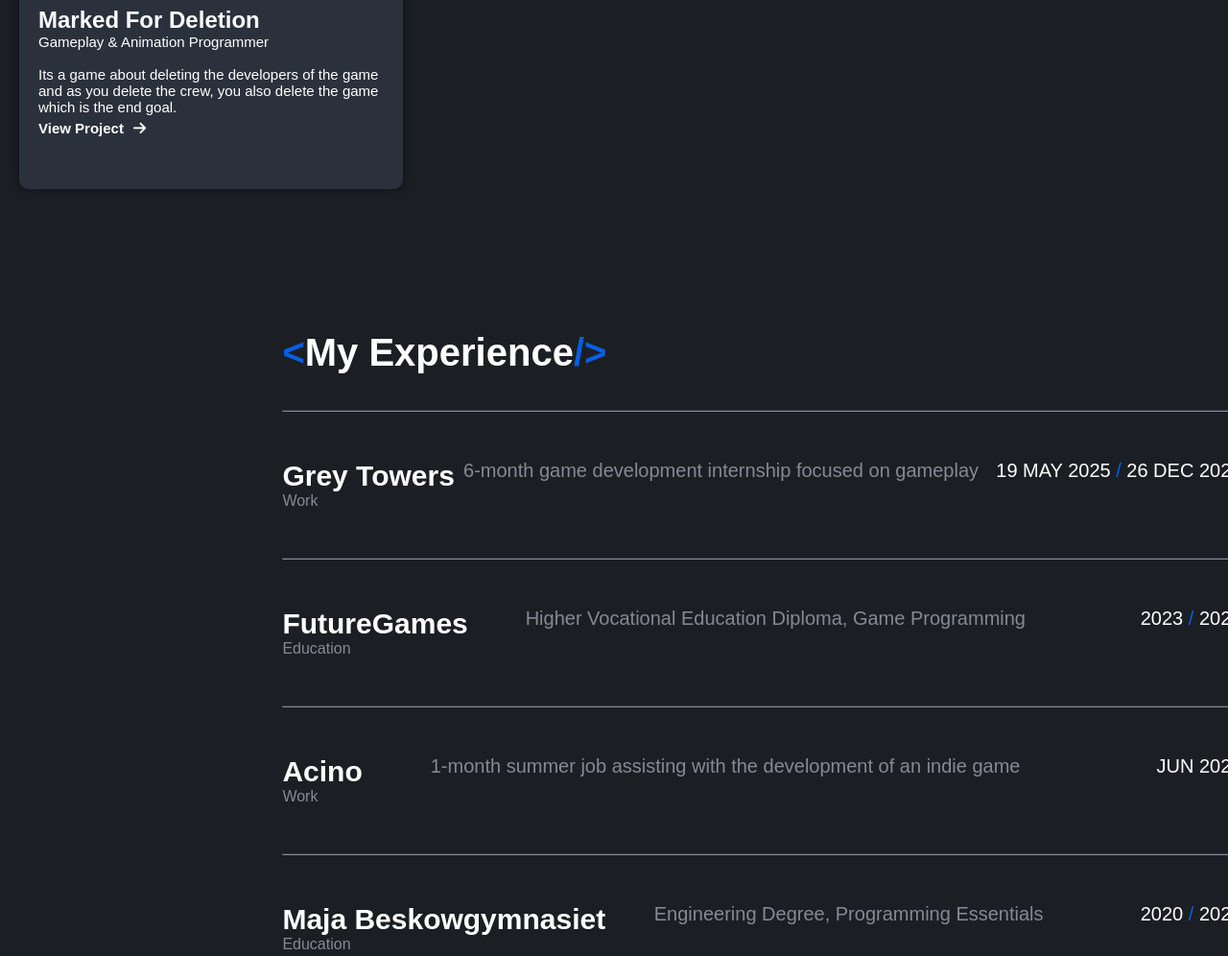
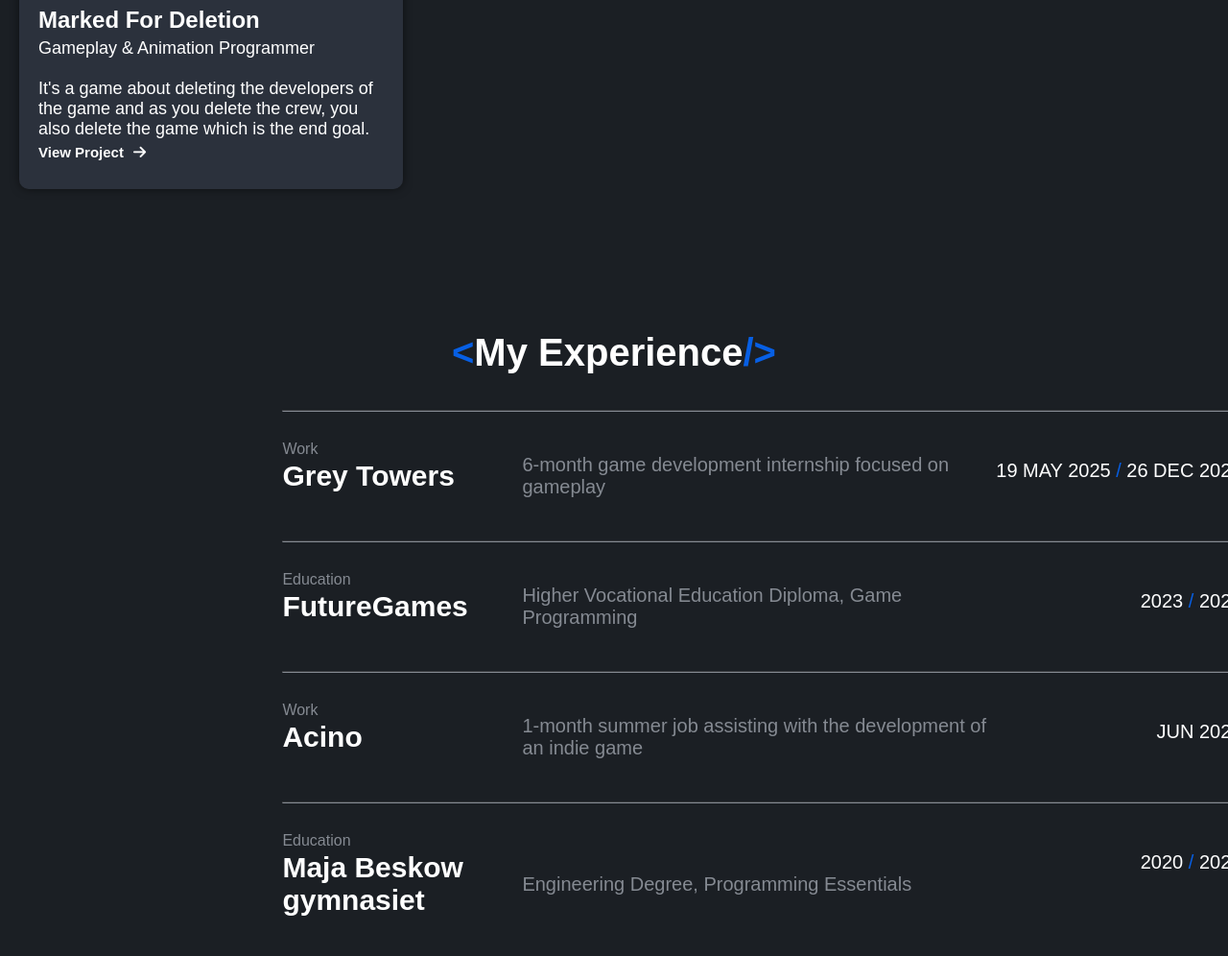
Before and after one commit to DismissedGv/DismissedGv.github.io, a plain HTML site: page index.html in a window 1280 px wide. Shown: the part 1603-2599 px from the top of the page at 96% size. Drawn offline with Linux system fonts and the light colour scheme.

Commit message:
fixed a few things

```diff
--- a/Style.css
+++ b/Style.css
@@ -134,13 +134,17 @@ nav a.active{
     height: 100%;
 
     cursor: pointer;
-    transition: transform 0.3s ease;
     box-shadow: 0 0 10px rgba(0, 0, 0, 0.5);
     border-radius: 10px;
+    transition: transform 1s ease;
 }
 .work:hover{
     --Games-color: var(--blue-color);
     transform: scale(1.05);
+}
+.work:active {
+    transition: transform 0.1s ease;
+    transform: scale(0.95);
 }
 .work video{
     width: var(--project-video-width);
@@ -186,18 +190,18 @@ nav a.active{
 }
 .text-box h2 i{
     padding-left: 10px;
-    transition: transform 0.5s ease;
+    transition: transform 1s ease;
 }
 .work:hover .text-box h2 i {
   transform: translateX(10px);
 }
 .text-box p{
-    font-size: 15px;
-    font-weight: 100;
+    font-size: 18px;
 
     display: flex;
     flex-wrap: wrap;
     align-items: center;
+    margin-top: 5px;
 }
 
 /* ============================================================ Experience ============================================================== */
@@ -206,6 +210,9 @@ nav a.active{
     padding: 60px 23%;
 
     background-color: var(--dark-blue-color);
+}
+#experience h1{
+    text-align: center;
 }
 #experience hr{
     border-color: var(--grey-color);
@@ -229,16 +236,27 @@ nav a.active{
     font-size: 30px;
     font-weight: 600;
     color: white;
+    width: 40%;
 }
 .box p{
     font-size: 20px;
     font-weight: 100;
+    width: 500px;
+    position: absolute;
+    justify-self: center;
+    align-self: center;
 }
 .box p1{
     font-size: 20px;
     font-weight: 100;
+    position: absolute;
     justify-self: end;
     color: white;
+}
+.box p2{
+    position: absolute;
+    justify-self: start;
+    margin-top: -20px;
 }
 
 /* ============================================================ Skills ============================================================== */
--- a/index.html
+++ b/index.html
@@ -58,7 +58,7 @@
                         </div>
                         <div class="text-box">
                             <h3>Wrathful Hedgehog</i></h3>
-                            <p>AI & Gameplay Programmer <br><br>This game was our first game project at FutureGames.
+                            <p>AI & Gameplay Programmer <br><br>
                                 It's a first person horde shooter game where you play as a wrathful hedgehog trying to defend it's home from dangerous foxes.
                             </p>
                             <h2>View Project<i class="fa-solid fa-arrow-right"></i></h2>
@@ -103,13 +103,13 @@
                         </div>
                         <div class="text-box">
                             <h3>Marked For Deletion</i></h3>
-                            <p>Gameplay & Animation Programmer <br><br>Its a game about deleting the developers of the game and
+                            <p>Gameplay & Animation Programmer <br><br>It's a game about deleting the developers of the game and
                                 as you delete the crew, you also delete the game which is the end goal.
                             </p>
                             <h2>View Project<i class="fa-solid fa-arrow-right"></i></h2>
                         </div>
                     </div>
-                    <!-- <div class="work" id="Minecraft" onclick="window.location.href='MyWork/Minecraft.html'">
+                    <!-- <div class="work" id="BoringArcade" onclick="window.location.href='MyWork/BoringArcade.html'">
                         <video autoplay loop muted><source src="Videos/VideoExample.mp4" type="video/mp4"></video>
                         <div class="work-info">
                             <i class="fa-solid fa-users"></i> 1
@@ -117,7 +117,7 @@
                             <i class="fa-solid fa-screwdriver-wrench"></i> Java
                         </div>
                         <div class="text-box">
-                            <h3>Minecraft</i></h3>
+                            <h3>Boring Arcade</i></h3>
                             <p>Developer <br><br>My work done on minecraft. I have created a few stuff for Minecraft java Edition (Mods, Datapacks, Resource packs, etc.)
                             </p>
                             <h2>View Project<i class="fa-solid fa-arrow-right"></i></h2>
@@ -153,7 +153,7 @@
                     </div>
                     <hr>
                     <div class="box">
-                        <h2>Maja Beskowgymnasiet</h2>
+                        <h2>Maja Beskow gymnasiet</h2>
                         <p>Engineering Degree, Programming Essentials</p>
                         <p1>2020 <mark>/</mark> 2023</p1>
                         <p2>Education</p2>
```
Also changed, not shown: MyWork/Style.css (+6 -1 lines), script.js (line endings or trailing spaces).
